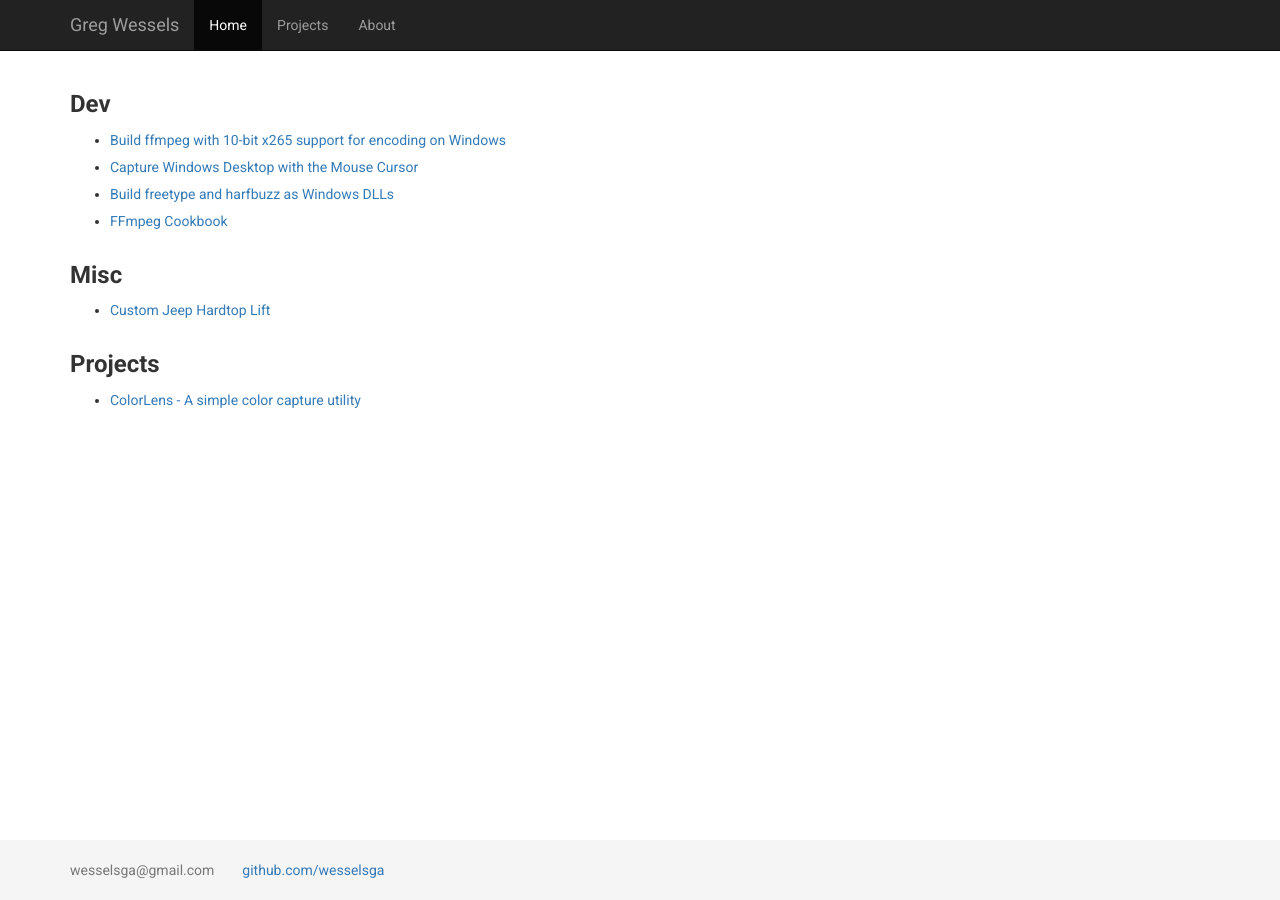
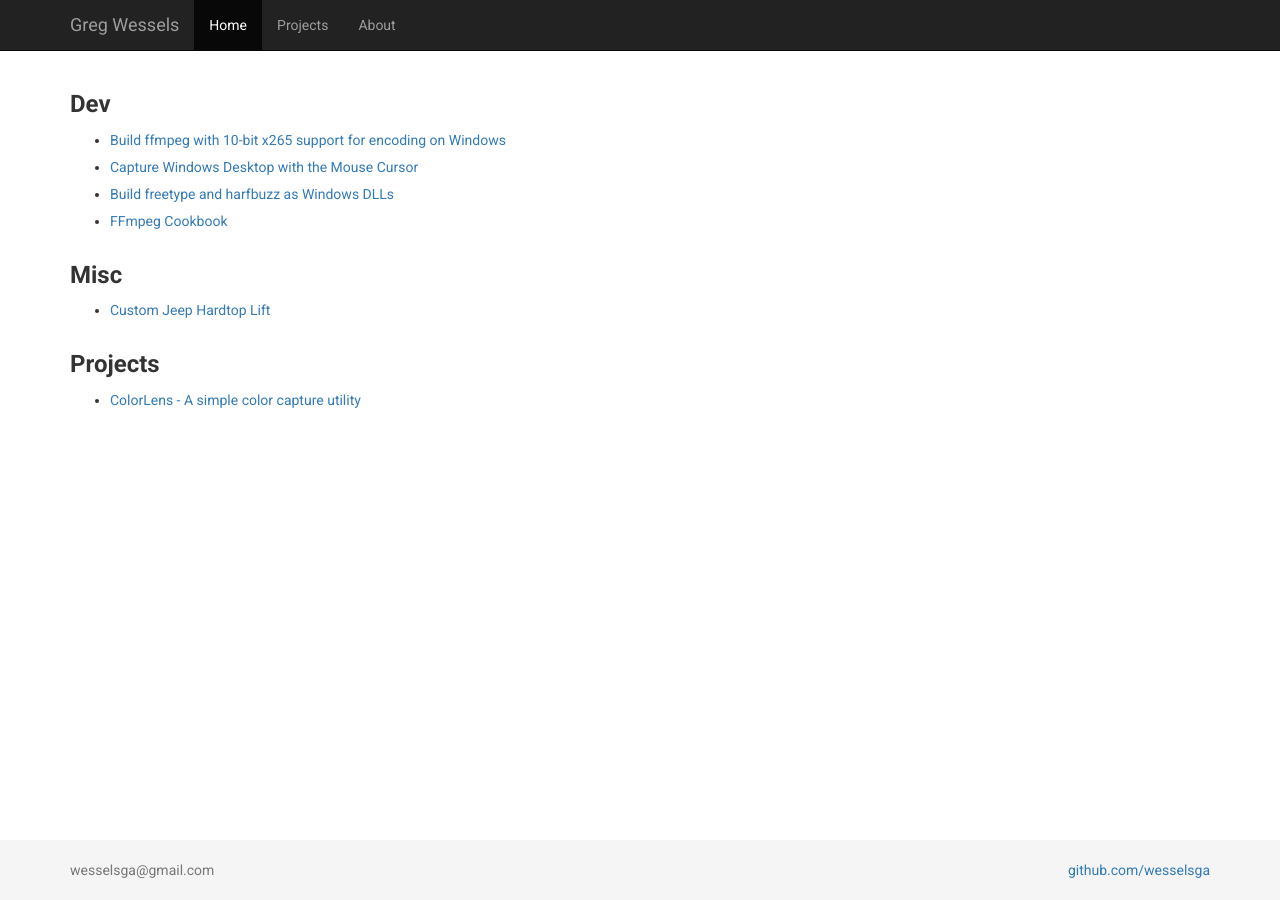
Before and after one commit to wesselsga/wesselsga.github.io, a Jekyll site: the page built from index.html, in a window 1280 px wide. Built offline with Jekyll 4.4.1, drawn with Linux system fonts in a browser that asks for light colours.

Commit message:
Update default.html

```diff
--- a/_layouts/default.html
+++ b/_layouts/default.html
@@ -51,7 +51,7 @@
 
 	<footer class="footer">
       <div class="container">
-        <p class="text-muted">wesselsga@gmail.com<a style="margin-left:2em" href="https://github.com/wesselsga">github.com/wesselsga</a></p>
+        <p class="text-muted">wesselsga@gmail.com<a style="float:right" href="https://github.com/wesselsga">github.com/wesselsga</a></p>
 
       </div>
     </footer>
```
